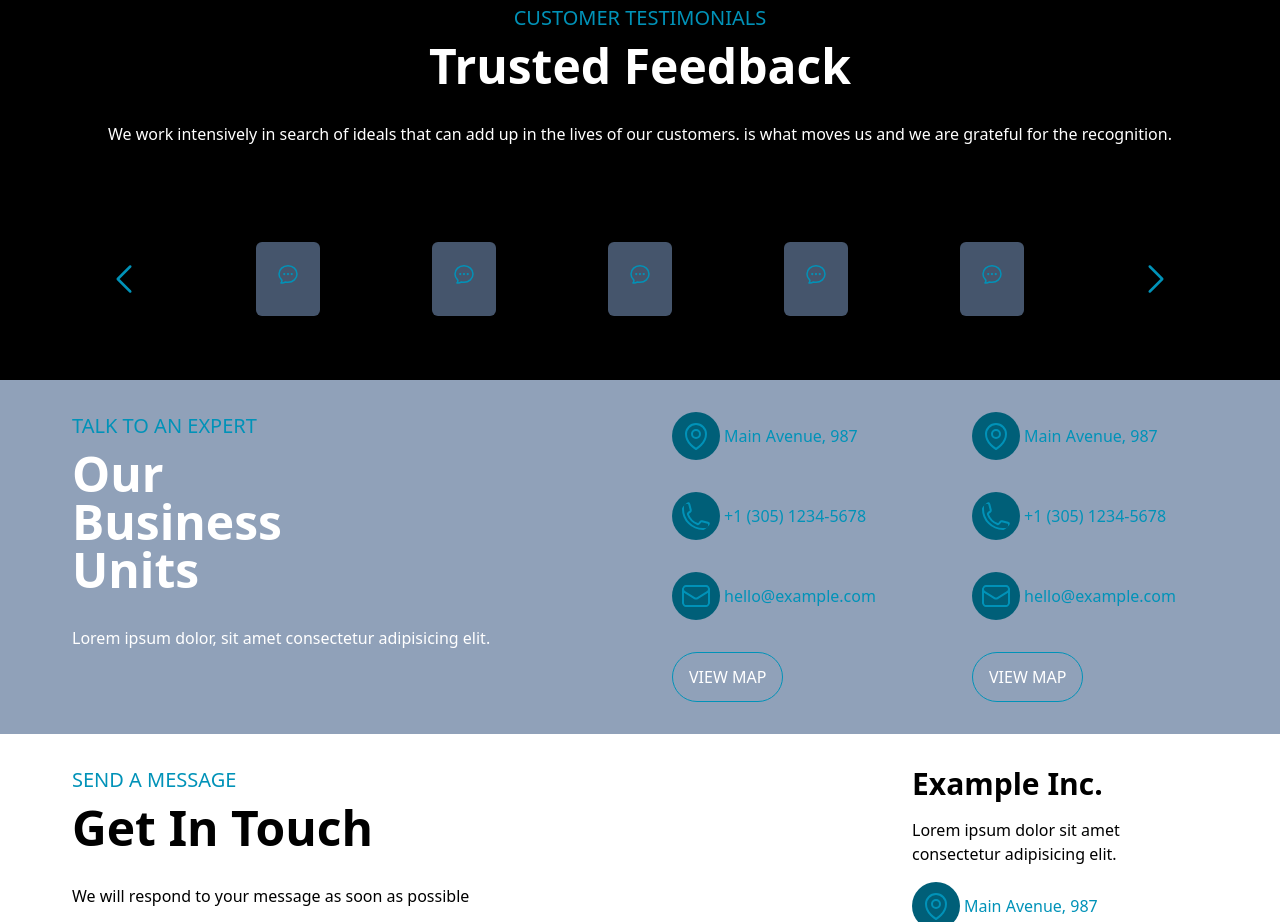
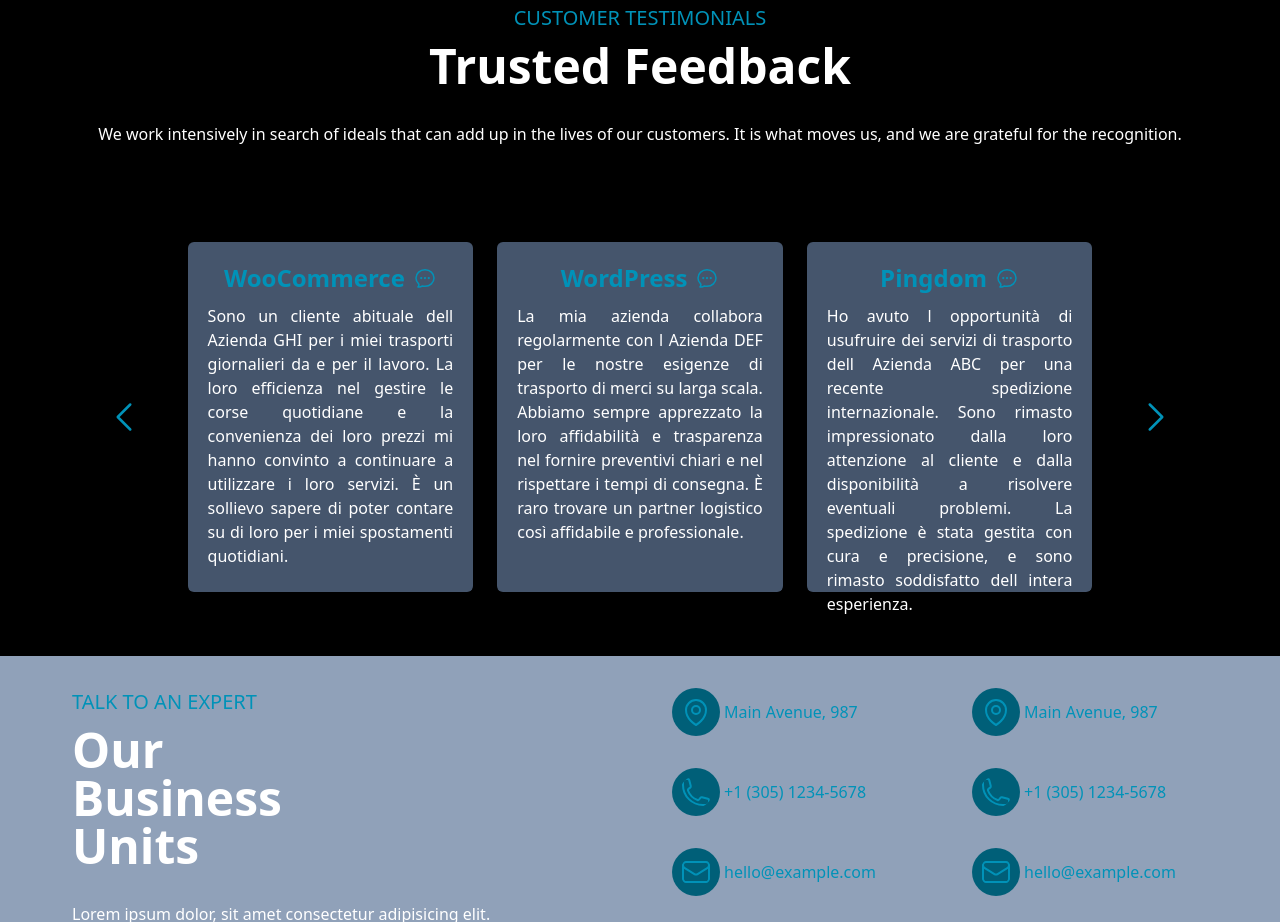
Before and after one commit to RykerWilder/logistic-site, a Vue app: page / in a window 1280 px wide. Shown: the part 2460-3382 px from the top of the page. Built offline with nearby package versions, Linux system fonts and the light colour scheme.

Commit message:
fix: carousel logic

```diff
--- a/src/components/Card/FeedbackCard.vue
+++ b/src/components/Card/FeedbackCard.vue
@@ -1,21 +1,27 @@
 <script>
 export default {
     props: {
-        feedback: Array
+        trusted_feedback: {
+            type: Array,
+            required: true
         }
     }
+};
 </script>
 
 <template>
-    <div v-for="testimonial in feedback" class="bg-slate-600 rounded-md p-5">
+    <div class="flex justify-center gap-6">
+        <!-- Cicla solo sui feedback del gruppo corrente -->
+        <div v-for="(feedback, index) in trusted_feedback" :key="index" class="bg-slate-600 rounded-md p-5 h-[350px] w-[30%]">
             <h2 class="text-cyan-600 font-extrabold text-2xl mb-2.5 flex gap-2 justify-center items-center">
-            {{ testimonial.title }}
+                {{ feedback.title }}
                 <svg xmlns="http://www.w3.org/2000/svg" fill="none" viewBox="0 0 24 24" stroke-width="1.5"
                     stroke="currentColor" class="size-6 text-cyan-600 text-end">
                     <path stroke-linecap="round" stroke-linejoin="round"
                         d="M8.625 12a.375.375 0 1 1-.75 0 .375.375 0 0 1 .75 0Zm0 0H8.25m4.125 0a.375.375 0 1 1-.75 0 .375.375 0 0 1 .75 0Zm0 0H12m4.125 0a.375.375 0 1 1-.75 0 .375.375 0 0 1 .75 0Zm0 0h-.375M21 12c0 4.556-4.03 8.25-9 8.25a9.764 9.764 0 0 1-2.555-.337A5.972 5.972 0 0 1 5.41 20.97a5.969 5.969 0 0 1-.474-.065 4.48 4.48 0 0 0 .978-2.025c.09-.457-.133-.901-.467-1.226C3.93 16.178 3 14.189 3 12c0-4.556 4.03-8.25 9-8.25s9 3.694 9 8.25Z" />
                 </svg>
             </h2>
-        <p class="text-justify">{{ testimonial.feedback }}</p>
+            <p class="text-justify">{{ feedback.feedback }}</p>
+        </div>
     </div>
 </template>
--- a/src/components/CustomerTestimonials.vue
+++ b/src/components/CustomerTestimonials.vue
@@ -1,6 +1,7 @@
 <script>
 import { store } from '../store.js';
 import FeedbackCard from './Card/FeedbackCard.vue';
+
 export default {
     components: {
         FeedbackCard
@@ -8,30 +9,34 @@ export default {
     data() {
         return {
             store,
-            curIndex: 0
+            curIndex: 0 // Indice del gruppo corrente
+        };
+    },
+    computed: {
+        // Restituisce il gruppo di feedback attualmente visibile
+        currentFeedbackGroup() {
+            return this.store.trusted_feedback[this.curIndex];
         }
     },
     methods: {
         next() {
-            if (this.curIndex === this.card.length - 1) {
-                this.curIndex = 0;
-                console.log('cur0');
+            // Passa al gruppo successivo
+            if (this.curIndex === this.store.trusted_feedback.length - 1) {
+                this.curIndex = 0; // Torna al primo gruppo
             } else {
-                this.curIndex++;
-                console.log('cur++');
+                this.curIndex++; // Passa al gruppo successivo
             }
         },
         prev() {
+            // Passa al gruppo precedente
             if (this.curIndex === 0) {
-                this.curIndex = this.card.length - 1;
-                console.log('car');
+                this.curIndex = this.store.trusted_feedback.length - 1; // Torna all'ultimo gruppo
             } else {
-                this.curIndex--;
-                console.log('cur--');
+                this.curIndex--; // Passa al gruppo precedente
             }
         }
     }
-}
+};
 </script>
 
 <template>
@@ -39,18 +44,25 @@ export default {
         <div class="p-8">
             <h5 class="text-cyan-600 text-xl mb-2.5 text-center">CUSTOMER TESTIMONIALS</h5>
             <h2 class="text-5xl font-bold mb-8 text-white text-center">Trusted Feedback</h2>
-            <p class="text-center text-white">We work intensively in search of ideals that can add up in the lives of
-                our customers. is what moves us and we are grateful for the recognition.</p>
+            <p class="text-center text-white">
+                We work intensively in search of ideals that can add up in the lives of
+                our customers. It is what moves us, and we are grateful for the recognition.
+            </p>
         </div>
-        <div class="p-16 flex justify-between items-center gap-5 text-white overflow-x-scroll overflow-y-hidden w-full">
-            <div @click="prev()">
+        <div class="p-16 flex justify-between items-center gap-5 text-white w-full">
+            <!-- Freccia sinistra -->
+            <div @click="prev" class="cursor-pointer">
                 <svg xmlns="http://www.w3.org/2000/svg" fill="none" viewBox="0 0 24 24" stroke-width="1.5"
                     stroke="currentColor" class="size-10 text-cyan-600">
                     <path stroke-linecap="round" stroke-linejoin="round" d="M15.75 19.5 8.25 12l7.5-7.5" />
                 </svg>
             </div>
-            <FeedbackCard :feedback="store.trusted_feedback" />
-            <div @click="next()">
+
+            <!-- Componente FeedbackCard -->
+            <FeedbackCard :trusted_feedback="currentFeedbackGroup" />
+
+            <!-- Freccia destra -->
+            <div @click="next" class="cursor-pointer">
                 <svg xmlns="http://www.w3.org/2000/svg" fill="none" viewBox="0 0 24 24" stroke-width="1.5"
                     stroke="currentColor" class="size-10 text-cyan-600">
                     <path stroke-linecap="round" stroke-linejoin="round" d="m8.25 4.5 7.5 7.5-7.5 7.5" />
```
Lines whose indentation alone changed are shown as unchanged.
